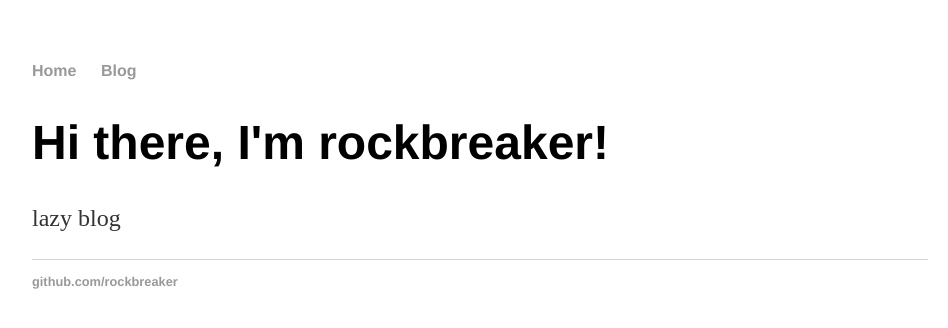
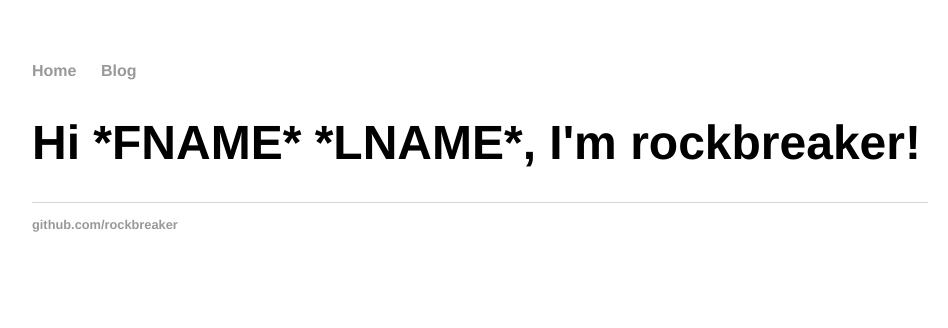
Before and after one commit to rockBreaker/rockbreaker.github.io, a Jekyll site: the page built from index.html, in a window 1280 px wide. Shown: the top 328 px of the page, without its empty margins (160-1108 px from the left). Built offline with Jekyll 4.4.1, drawn with Linux system fonts in a browser that asks for light colours.

Commit message:
minor changes

```diff
--- a/index.html
+++ b/index.html
@@ -4,6 +4,5 @@ title: rockbreaker
 ---
 
 		<div class="blurb">
-			<h1>Hi there, I'm rockbreaker!</h1>
-			<p>lazy blog</p>
+			<h1>Hi *FNAME* *LNAME*, I'm rockbreaker!</h1>
 		</div>
```
